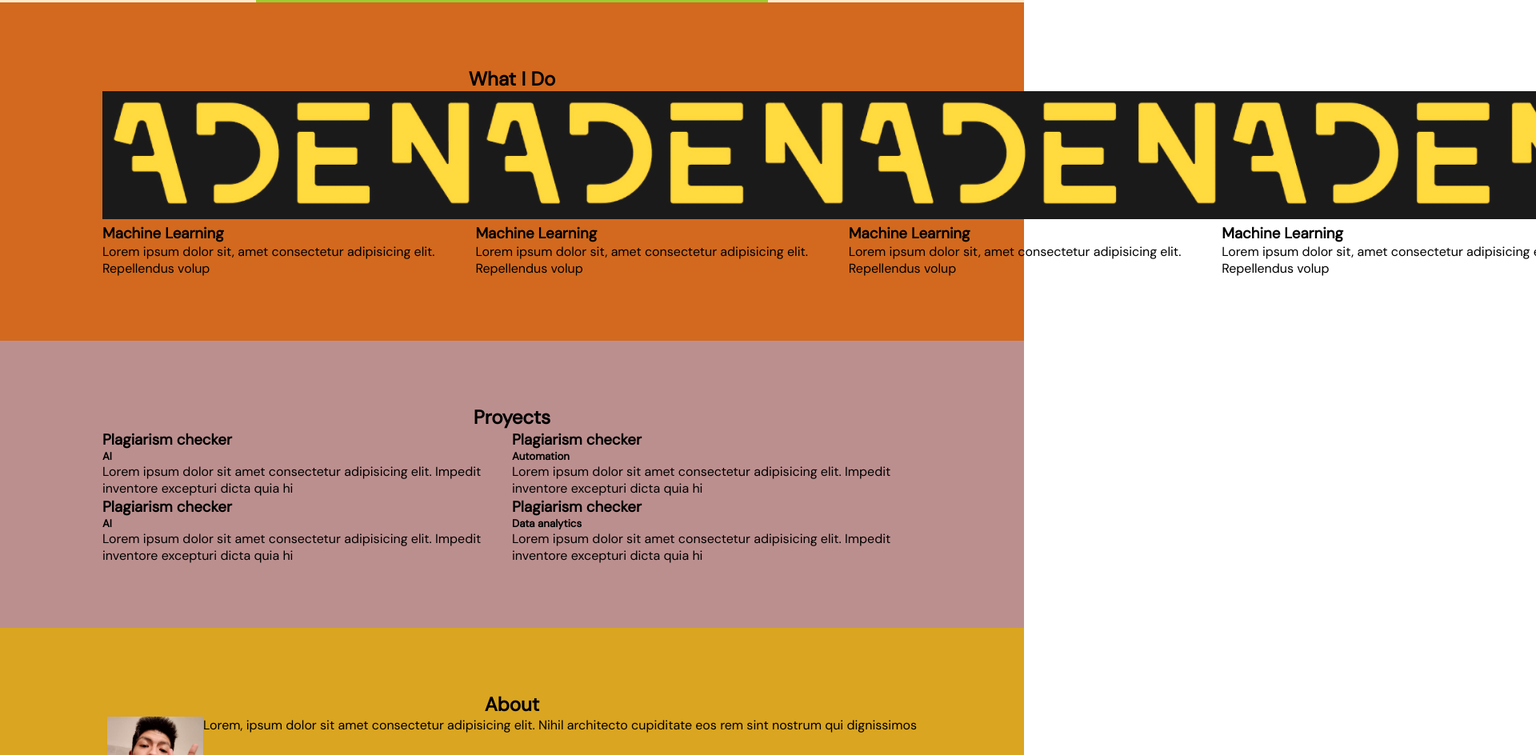
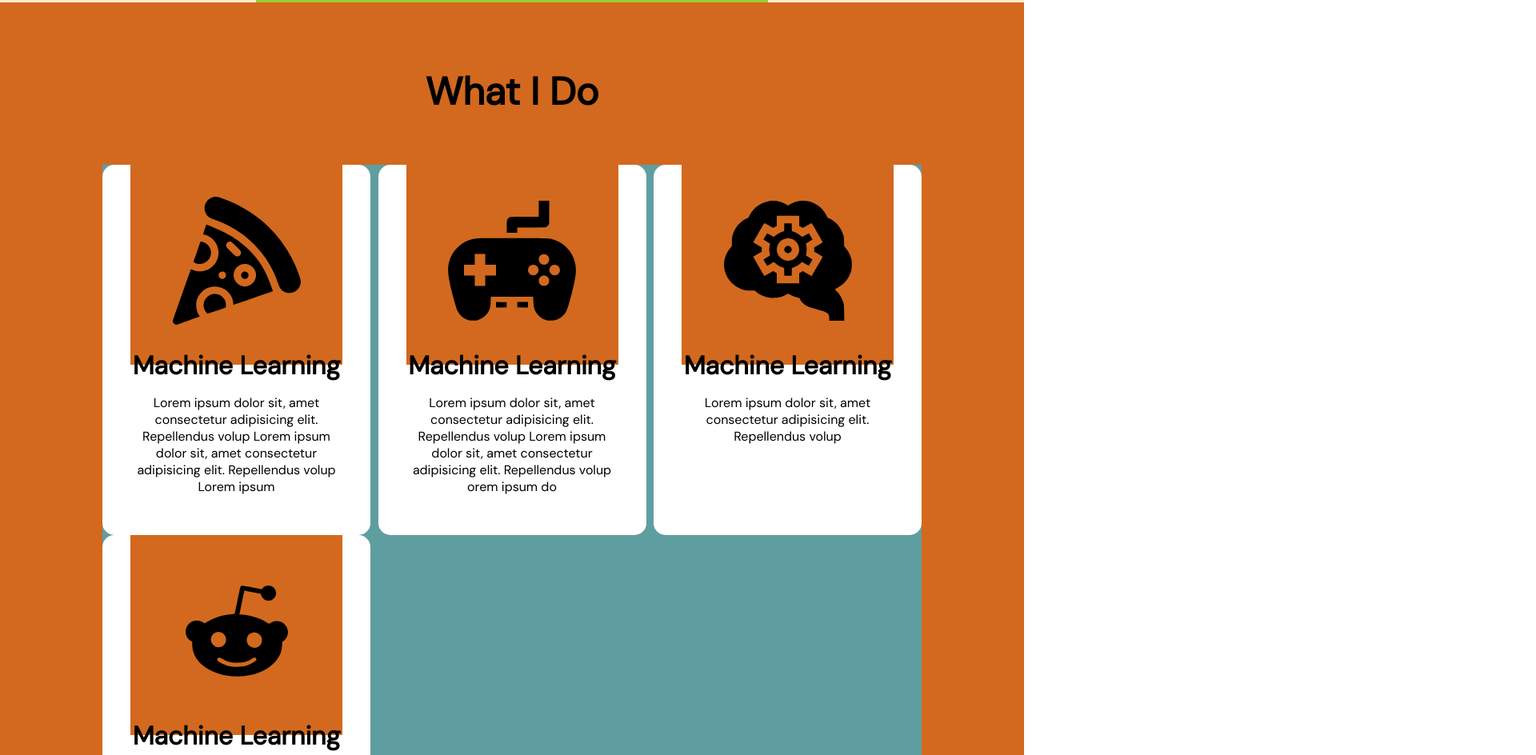
Before and after one commit to JairoJaldin-D/Miportafolio, a plain HTML site: page index.html in a window 1280 px wide. Shown: the part 725-1669 px from the top of the page at 80% size, 1920 px wide, since content can reach past the window. Drawn offline with nearby package versions, Linux system fonts and the light colour scheme.

Commit message:
termine la parde de habilidades en el html y en css

```diff
--- a/css/style.css
+++ b/css/style.css
@@ -4,6 +4,7 @@
     margin: 0;
     padding: 0;
     font-family: 'DM Sans', sans-serif;
+    box-sizing: border-box;
 }
 
 /*propiedades que vienen por default*/
@@ -22,9 +23,7 @@ img{
     height: 10rem;
 }
 
-h2{
-    text-align: center;
-}
+
 
 /*Estilando los contenedores principales Y Rellenando lo lineado*/
 
@@ -141,7 +140,7 @@ header .alineariconos a{
 header .alineariconos i{
     font-size: 1.5rem;
 }
-
+/*hero*/
 .hero img{
     height: 15rem;
     width: 40rem;
@@ -154,6 +153,27 @@ header .alineariconos i{
     text-align: start;
 
 }
+/*habilidades*/
+.seccionHabilidades .contenedorHabilidades .habilidadhijo img{
+    height: 10rem;
+    margin-top: 40px;
+}
+
+.seccionHabilidades .contenedorhabilidadesseccion h2{
+    text-align: center;
+    margin-bottom: 60px;
+    padding: 0;
+    font-size: 3rem;
+}
+
+.seccionHabilidades .contenedorhabilidadesseccion .contenedorHabilidades .habilidadhijo h2{
+    font-size: 2rem;
+    margin-bottom: 15px;
+
+}
+
+
+
 
 
 /*Hover Header*/
@@ -181,8 +201,46 @@ header nav a:hover{
 
 
 .seccionHabilidades .contenedorHabilidades{
-    display: flex;
+
+  background-color: cadetblue;
+  display: flex;
+  justify-content: space-between;
+  flex-wrap: wrap;
 }
+
+.seccionHabilidades .contenedorHabilidades .habilidadhijo{
+    background-color: white;
+    width: 335px;
+
+    border-radius: 15px;
+    text-align: center;
+    padding: 0px 35px 50px 35px;
+
+
+}
+.seccionHabilidades .contenedorHabilidades .habilidadhijo .hijo-image{
+    background-color: chocolate;
+    height: 250px;
+    margin-bottom: -20px;
+    background-size: cover;
+
+}
+
+
+
+
+
+
+
+
+
+
+
+
+
+
+
+
 
 .contenedorProyectos{
     display: flex;
--- a/index.html
+++ b/index.html
@@ -48,27 +48,45 @@
          <div class="contenedorhabilidadesseccion">
                 <h2>What I Do</h2>
             <div class="contenedorHabilidades">
-                <div>
-                    <img src="img/fuenteclaveorigin.jpg" alt="">
-                    <h3>Machine Learning</h3>
+                <div class="habilidadhijo">
+                        <div class="hijo-image">
+                            <img src="img/pizza.svg" alt="">
+                        </div>
+                    <h2>Machine Learning</h2>
+                    <p>Lorem ipsum dolor sit, amet consectetur adipisicing elit. Repellendus volup
+                        Lorem ipsum dolor sit, amet consectetur adipisicing elit. Repellendus volup
+                        Lorem ipsum
+                    </p>
+
+                </div>
+                <div class="habilidadhijo">
+                    <div class="hijo-image">
+                        <img src="img/game.svg" alt="">
+                    </div>
+                    <h2>Machine Learning</h2>
+                    <p>Lorem ipsum dolor sit, amet consectetur adipisicing elit. Repellendus volup
+                        Lorem ipsum dolor sit, amet consectetur adipisicing elit. Repellendus volup
+                        orem ipsum do
+
+
+
+                    </p>
+                </div>
+
+                <div class="habilidadhijo">
+                    <div class="hijo-image">
+                        <img src="img/logica.svg" alt="">
+                    </div>
+
+                    <h2>Machine Learning</h2>
                     <p>Lorem ipsum dolor sit, amet consectetur adipisicing elit. Repellendus volup</p>
                 </div>
 
-                <div>
-                    <img src="img/fuenteclaveorigin.jpg" alt="">
-                    <h3>Machine Learning</h3>
-                    <p>Lorem ipsum dolor sit, amet consectetur adipisicing elit. Repellendus volup</p>
-                </div>
-
-                <div>
-                    <img src="img/fuenteclaveorigin.jpg" alt="">
-                    <h3>Machine Learning</h3>
-                    <p>Lorem ipsum dolor sit, amet consectetur adipisicing elit. Repellendus volup</p>
-                </div>
-
-                <div>
-                    <img src="img/fuenteclaveorigin.jpg" alt="">
-                    <h3>Machine Learning</h3>
+                <div class="habilidadhijo">
+                    <div class="hijo-image">
+                        <img src="img/reddit.svg" alt="">
+                    </div>
+                    <h2>Machine Learning</h2>
                     <p>Lorem ipsum dolor sit, amet consectetur adipisicing elit. Repellendus volup</p>
                 </div>
             </div>
```
